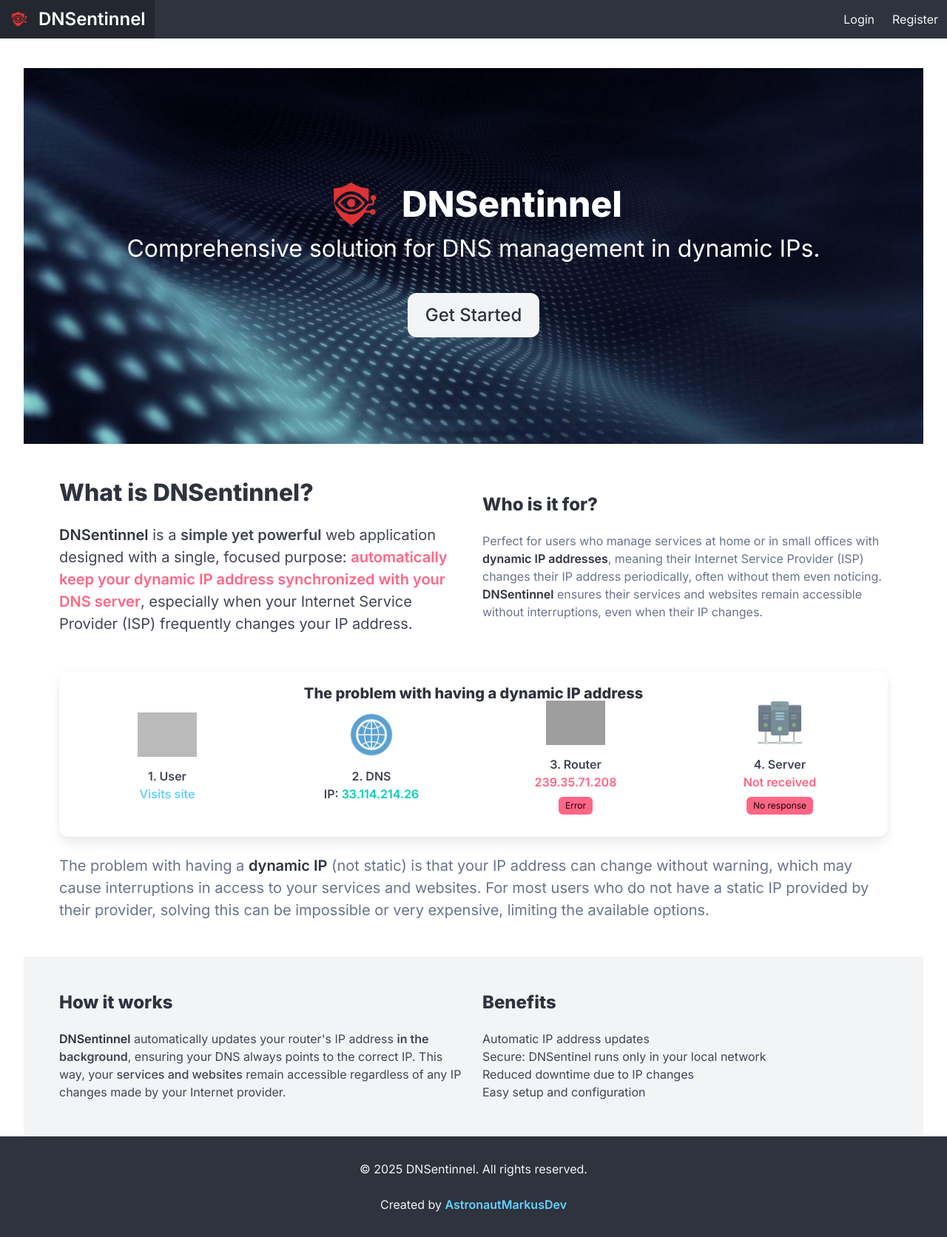
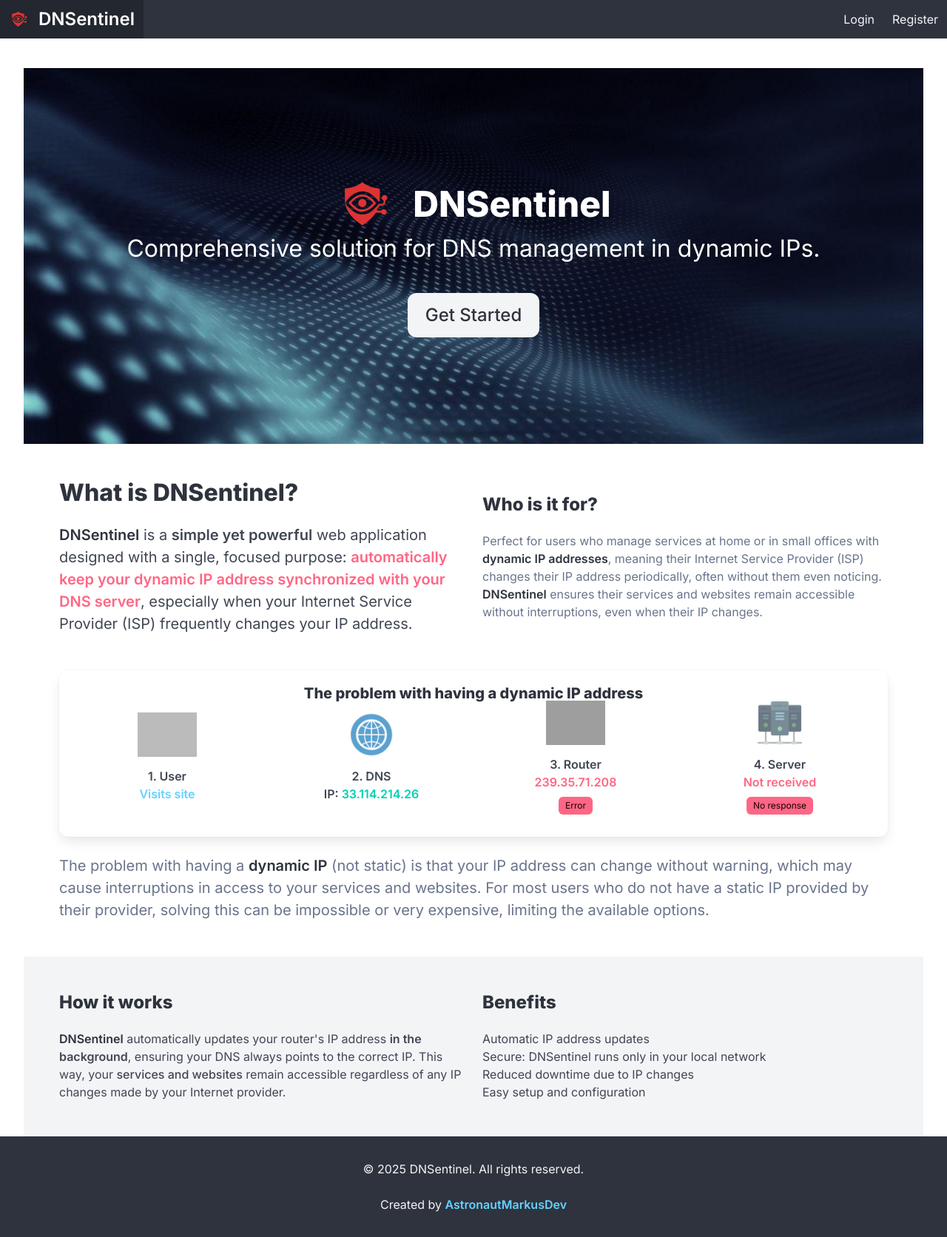
Before and after one commit to AstronautMarkus/DNSentinel, a Flask app: page / in a window 1280 px wide. Shown: the whole page at 74% size. Run offline with Flask 3, Linux system fonts and the light colour scheme; grey boxes are pictures that could not be loaded.

Commit message:
refactor: changed spelling of 'DNSentinnel' to 'DNSentinel' across multiple files

```diff
--- a/dnsentinnel/app/templates/base/admin_base.html
+++ b/dnsentinnel/app/templates/base/admin_base.html
@@ -3,7 +3,7 @@
 <head>
     <meta charset="UTF-8">
     <meta name="viewport" content="width=device-width, initial-scale=1.0">
-    <title>{% block title %}{% endblock %} | DNSentinnel</title>
+    <title>{% block title %}{% endblock %} | DNSentinel</title>
     <link rel="preconnect" href="https://fonts.googleapis.com">
     <link rel="preconnect" href="https://fonts.gstatic.com" crossorigin>
     <link rel="shortcut icon" href="{{ url_for('static', filename="favicon.png")}}" type="image/x-icon">
--- a/dnsentinnel/app/templates/base/base.html
+++ b/dnsentinnel/app/templates/base/base.html
@@ -3,7 +3,7 @@
 <head>
     <meta charset="UTF-8">
     <meta name="viewport" content="width=device-width, initial-scale=1.0">
-    <title>{% block title %}{% endblock %} | DNSentinnel</title>
+    <title>{% block title %}{% endblock %} | DNSentinel</title>
     <link rel="preconnect" href="https://fonts.googleapis.com">
     <link rel="preconnect" href="https://fonts.gstatic.com" crossorigin>
     <link rel="shortcut icon" href="{{ url_for('static', filename="favicon.png")}}" type="image/x-icon">
--- a/dnsentinnel/app/templates/base/footer/admin_footer.html
+++ b/dnsentinnel/app/templates/base/footer/admin_footer.html
@@ -1,7 +1,7 @@
 <footer class="footer has-background-dark has-text-white-ter" style="padding: 2rem 0;">
     <div class="content has-text-centered">
         <p>&copy;
-            <script>document.write(new Date().getFullYear())</script> DNSentinnel. All rights reserved.
+            <script>document.write(new Date().getFullYear())</script> DNSentinel. All rights reserved.
         </p>
         <div style="margin-top: 1.5rem;">
             <span>
--- a/dnsentinnel/app/templates/base/footer/footer.html
+++ b/dnsentinnel/app/templates/base/footer/footer.html
@@ -1,7 +1,7 @@
 <footer class="footer has-background-dark has-text-white-ter" style="padding: 2rem 0;">
     <div class="content has-text-centered">
         <p>&copy;
-            <script>document.write(new Date().getFullYear())</script> DNSentinnel. All rights reserved.
+            <script>document.write(new Date().getFullYear())</script> DNSentinel. All rights reserved.
         </p>
         <div style="margin-top: 1.5rem;">
             <span>
--- a/dnsentinnel/app/templates/base/header/admin_header.html
+++ b/dnsentinnel/app/templates/base/header/admin_header.html
@@ -1,8 +1,8 @@
 <nav class="navbar is-dark mb-4" role="navigation" aria-label="main navigation">
     <div class="navbar-brand">
         <a class="navbar-item" {% if current_user.is_authenticated %} href="{{ url_for('dashboard.home') }}" {% else %} href="{{ url_for('main.index') }}" {% endif %}>
-            <img style="pointer-events: none;" src="{{ url_for('static', filename='img/DNSentinnel.svg') }}" alt="DNSentinnel Logo">
-            <span class="is-size-4 has-text-weight-semibold has-text-white">DNSentinnel (Admin)</span>
+            <img style="pointer-events: none;" src="{{ url_for('static', filename='img/DNSentinel.svg') }}" alt="DNSentinel Logo">
+            <span class="is-size-4 has-text-weight-semibold has-text-white">DNSentinel (Admin)</span>
         </a>
         <a role="button" class="navbar-burger has-text-white" aria-label="menu" aria-expanded="false" data-target="navbarNav">
             <span aria-hidden="true"></span>
--- a/dnsentinnel/app/templates/base/header/header.html
+++ b/dnsentinnel/app/templates/base/header/header.html
@@ -1,8 +1,8 @@
 <nav class="navbar is-dark mb-4" role="navigation" aria-label="main navigation">
     <div class="navbar-brand">
         <a class="navbar-item" {% if session.get('user_id') %} href="{{ url_for('dashboard.home') }}" {% else %} href="{{ url_for('main.index') }}" {% endif %}>
-            <img style="pointer-events: none;" src="{{ url_for('static', filename='img/DNSentinnel.svg') }}" alt="DNSentinnel Logo">
-            <span class="is-size-4 has-text-weight-semibold has-text-white">DNSentinnel</span>
+            <img style="pointer-events: none;" src="{{ url_for('static', filename='img/DNSentinel.svg') }}" alt="DNSentinel Logo">
+            <span class="is-size-4 has-text-weight-semibold has-text-white">DNSentinel</span>
         </a>
         <a role="button" class="navbar-burger has-text-white" aria-label="menu" aria-expanded="false" data-target="navbarNav">
             <span aria-hidden="true"></span>
--- a/dnsentinnel/app/templates/dashboard/home.html
+++ b/dnsentinnel/app/templates/dashboard/home.html
@@ -7,7 +7,7 @@
     <div class="columns is-vcentered mb-5" style="max-width: 1200px; margin: 0 auto;">
       <div class="column is-three-fifths is-flex is-align-items-center">
         <div class="mr-5">
-          <img src="{{ url_for('static', filename='img/DNSentinnel.svg') }}" alt="" style="max-width:120px; pointer-events: none;">
+          <img src="{{ url_for('static', filename='img/DNSentinel.svg') }}" alt="" style="max-width:120px; pointer-events: none;">
         </div>
         <div>
           <h2 class="title is-3">Welcome back, {{ current_user.name }}!</h2>
--- a/dnsentinnel/app/templates/index.html
+++ b/dnsentinnel/app/templates/index.html
@@ -8,9 +8,9 @@
     <div class="hero-body" style="position: relative; z-index: 1;">
         <div class="container has-text-centered">
             <div class="is-flex is-align-items-center is-justify-content-center" style="gap: 24px;">
-                <img src="{{ url_for('static',filename='/img/DNSentinnel.svg') }}" alt="DNSentinnel Logo" style="max-width: 80px; margin-bottom: 0; pointer-events: none;">
+                <img src="{{ url_for('static',filename='/img/DNSentinel.svg') }}" alt="DNSentinel Logo" style="max-width: 80px; margin-bottom: 0; pointer-events: none;">
                 <h1 class="title is-1 has-text-white" style="margin-bottom: 0;">
-                    DNSentinnel
+                    DNSentinel
                 </h1>
             </div>
             <h2 class="subtitle is-3 has-text-white">
@@ -25,15 +25,15 @@
     <div class="container">
         <div class="columns is-vcentered">
             <div class="column is-half">
-                <h2 class="title is-3">What is DNSentinnel?</h2>
+                <h2 class="title is-3">What is DNSentinel?</h2>
                 <p class="is-size-5">
-                    <strong>DNSentinnel</strong> is a <span class="has-text-weight-semibold">simple yet powerful</span> web application designed with a single, focused purpose: <strong class="has-text-danger">automatically keep your dynamic IP address synchronized with your DNS server</strong>, especially when your Internet Service Provider (ISP) frequently changes your IP address.
+                    <strong>DNSentinel</strong> is a <span class="has-text-weight-semibold">simple yet powerful</span> web application designed with a single, focused purpose: <strong class="has-text-danger">automatically keep your dynamic IP address synchronized with your DNS server</strong>, especially when your Internet Service Provider (ISP) frequently changes your IP address.
                 </p>
             </div>
             <div class="column is-half">
                 <h2 class="title is-4">Who is it for?</h2>
                 <p class="is-size-6 has-text-grey">
-                    <span>Perfect for users who manage services at home or in small offices with <strong>dynamic IP addresses</strong>, meaning their Internet Service Provider (ISP) changes their IP address periodically, often without them even noticing. <strong>DNSentinnel</strong> ensures their services and websites remain accessible without interruptions, even when their IP changes.</span>
+                    <span>Perfect for users who manage services at home or in small offices with <strong>dynamic IP addresses</strong>, meaning their Internet Service Provider (ISP) changes their IP address periodically, often without them even noticing. <strong>DNSentinel</strong> ensures their services and websites remain accessible without interruptions, even when their IP changes.</span>
                 </p>
             </div>
         </div>
@@ -185,7 +185,7 @@
             <div class="column">
                 <h3 class="title is-4">How it works</h3>
                 <p>
-                    <strong>DNSentinnel</strong> automatically updates your router's IP address <span class="has-text-weight-semibold">in the background</span>, ensuring your DNS always points to the correct IP. This way, your <span class="has-text-weight-medium">services and websites</span> remain accessible regardless of any IP changes made by your Internet provider.
+                    <strong>DNSentinel</strong> automatically updates your router's IP address <span class="has-text-weight-semibold">in the background</span>, ensuring your DNS always points to the correct IP. This way, your <span class="has-text-weight-medium">services and websites</span> remain accessible regardless of any IP changes made by your Internet provider.
                 </p>
             </div>
             <div class="column">
--- a/dnsentinnel/app/templates/login.html
+++ b/dnsentinnel/app/templates/login.html
@@ -7,7 +7,7 @@
       <div class="column is-6-tablet is-5-desktop is-4-widescreen">
         <div class="box has-shadow">
           <h2 class="title is-2 has-text-centered mb-2">Login</h2>
-          <p class="subtitle is-5 has-text-centered mb-5">Sign in to your DNSentinnel account.</p>
+          <p class="subtitle is-5 has-text-centered mb-5">Sign in to your DNSentinel account.</p>
           <form method="post">
             <div class="field">
               <label for="email" class="label">Email <span class="has-text-danger">*</span></label>
--- a/dnsentinnel/app/templates/register.html
+++ b/dnsentinnel/app/templates/register.html
@@ -7,7 +7,7 @@
       <div class="column is-6-tablet is-5-desktop is-4-widescreen">
         <div class="box has-shadow">
           <h2 class="title is-2 has-text-centered mb-2">Register</h2>
-          <p class="subtitle is-5 has-text-centered mb-5">Create your DNSentinnel account.</p>
+          <p class="subtitle is-5 has-text-centered mb-5">Create your DNSentinel account.</p>
           <form method="post">
             <div class="field">
               <label for="name" class="label">Name <span class="has-text-danger">*</span></label>
```
Also changed, not shown: README.md, dnsentinnel/app/static/img/DNSentinel.svg (renamed from dnsentinnel/app/static/img/DNSentinnel.svg).
